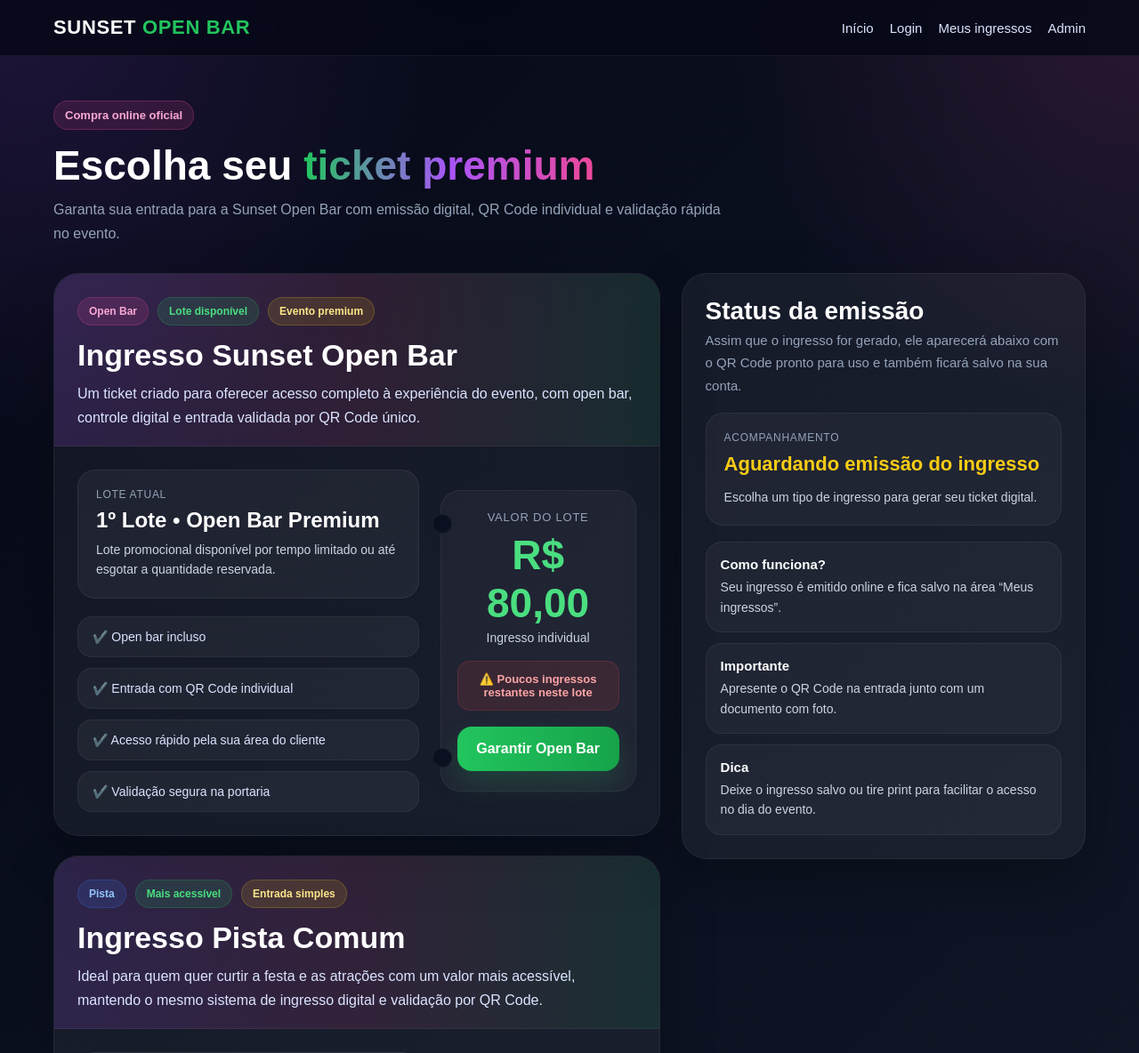
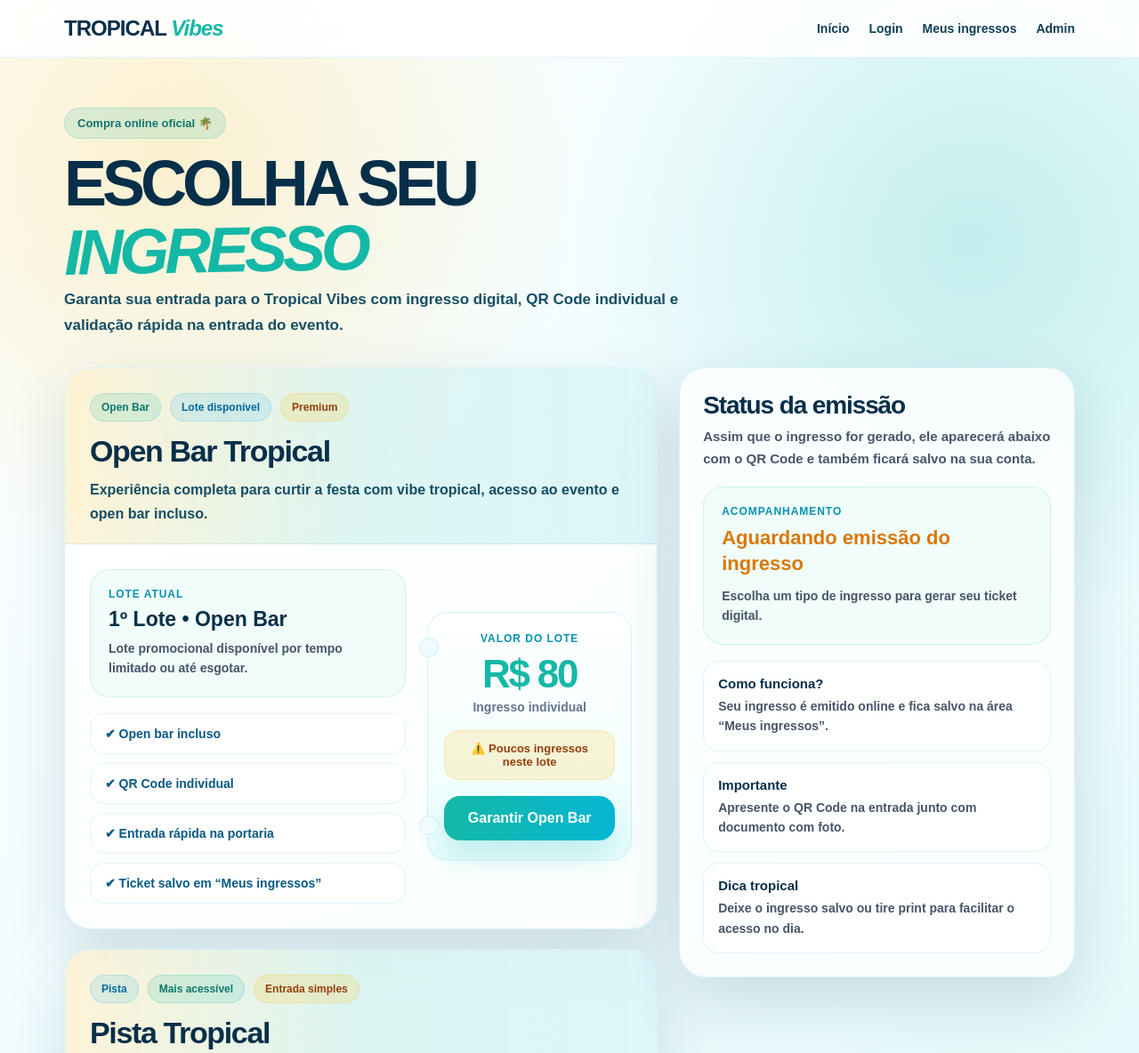
Before and after one commit to VitinhoToxic/evento-ingressos, a website: page public/ingressos.html in a window 1280 px wide. Shown: the top 1184 px of the page at 89% size. Drawn offline with Linux system fonts and the light colour scheme; sample sign-in values are in the browser's storage.

Commit message:
atualiza ingressos estilo tropical

```diff
--- a/public/ingressos.html
+++ b/public/ingressos.html
@@ -2,10 +2,12 @@
 <html lang="pt-BR">
 <head>
   <link rel="icon" href="/favicon.png">
-<link rel="apple-touch-icon" href="/favicon.png">
+  <link rel="apple-touch-icon" href="/favicon.png">
   <meta charset="UTF-8" />
   <meta name="viewport" content="width=device-width, initial-scale=1.0" />
-  <title>Ingressos - Sunset Open Bar</title>
+
+  <title>Ingressos - Tropical Vibes</title>
+
   <style>
     * {
       box-sizing: border-box;
@@ -15,13 +17,12 @@
     }
 
     body {
+      min-height: 100vh;
       background:
-        radial-gradient(circle at top left, rgba(168, 85, 247, 0.16), transparent 24%),
-        radial-gradient(circle at top right, rgba(236, 72, 153, 0.14), transparent 22%),
-        radial-gradient(circle at bottom left, rgba(34, 197, 94, 0.10), transparent 25%),
-        linear-gradient(135deg, #050816, #0b1020 45%, #111827);
-      color: white;
-      min-height: 100vh;
+        radial-gradient(circle at 15% 10%, rgba(251, 191, 36, 0.22), transparent 24%),
+        radial-gradient(circle at 85% 15%, rgba(20, 184, 166, 0.20), transparent 24%),
+        linear-gradient(135deg, #ffffff 0%, #effcff 45%, #dff8f7 100%);
+      color: #082f49;
       overflow-x: hidden;
     }
 
@@ -34,89 +35,93 @@
       width: 100%;
       position: sticky;
       top: 0;
-      z-index: 1000;
-      background: rgba(5, 8, 22, 0.82);
-      backdrop-filter: blur(12px);
-      border-bottom: 1px solid rgba(255,255,255,0.06);
+      z-index: 999;
+      background: rgba(255, 255, 255, 0.88);
+      backdrop-filter: blur(14px);
+      border-bottom: 1px solid rgba(14, 165, 233, 0.12);
     }
 
     .nav-content {
-      max-width: 1200px;
+      max-width: 1180px;
       margin: 0 auto;
-      padding: 18px 20px;
+      padding: 18px 22px;
       display: flex;
       justify-content: space-between;
       align-items: center;
-      gap: 16px;
+      gap: 18px;
       flex-wrap: wrap;
     }
 
     .logo {
-      font-size: 22px;
-      font-weight: bold;
-      letter-spacing: 0.03em;
+      font-size: 24px;
+      font-weight: 900;
+      letter-spacing: -0.04em;
+      color: #082f49;
     }
 
     .logo span {
-      color: #22c55e;
+      color: #14b8a6;
+      font-style: italic;
     }
 
     .nav-links {
       display: flex;
-      gap: 18px;
+      align-items: center;
+      gap: 22px;
       flex-wrap: wrap;
-      align-items: center;
-    }
-
-    .nav-links a {
-      color: #dbe4ff;
-      font-size: 15px;
-      transition: 0.2s;
+      font-weight: 700;
+      font-size: 14px;
+      color: #0f3f55;
     }
 
     .nav-links a:hover {
-      color: #22c55e;
+      color: #14b8a6;
     }
 
     .page {
-      max-width: 1200px;
+      max-width: 1180px;
       margin: 0 auto;
-      padding: 50px 20px 80px;
+      padding: 56px 22px 80px;
     }
 
     .hero {
-      margin-bottom: 30px;
+      margin-bottom: 32px;
     }
 
     .badge {
       display: inline-block;
-      background: rgba(236, 72, 153, 0.14);
-      color: #f9a8d4;
-      border: 1px solid rgba(236, 72, 153, 0.25);
-      padding: 8px 12px;
+      background: rgba(20, 184, 166, 0.14);
+      color: #0f766e;
+      border: 1px solid rgba(20, 184, 166, 0.18);
+      padding: 9px 14px;
       border-radius: 999px;
       font-size: 13px;
-      font-weight: bold;
+      font-weight: 900;
       margin-bottom: 16px;
     }
 
     .hero h1 {
-      font-size: 46px;
-      margin-bottom: 12px;
-      line-height: 1.05;
+      font-size: clamp(42px, 6vw, 72px);
+      line-height: 0.95;
+      letter-spacing: -0.07em;
+      text-transform: uppercase;
+      margin-bottom: 14px;
+      color: #082f49;
     }
 
     .hero h1 span {
-      background: linear-gradient(90deg, #22c55e, #a855f7, #ec4899);
-      -webkit-background-clip: text;
-      -webkit-text-fill-color: transparent;
+      display: block;
+      color: #14b8a6;
+      font-style: italic;
+      transform: rotate(-1deg);
     }
 
     .hero p {
-      color: #94a3b8;
+      color: #164e63;
       line-height: 1.7;
       max-width: 760px;
-      font-size: 16px;
+      font-size: 17px;
+      font-weight: 600;
     }
 
     .layout {
@@ -133,22 +138,19 @@
 
     .ticket-card,
     .status-card {
-      background: rgba(255,255,255,0.05);
-      border: 1px solid rgba(255,255,255,0.06);
-      border-radius: 28px;
-      box-shadow: 0 24px 60px rgba(0,0,0,0.25);
+      background: rgba(255, 255, 255, 0.82);
+      border: 1px solid rgba(14, 165, 233, 0.14);
+      border-radius: 30px;
+      box-shadow: 0 28px 70px rgba(8, 47, 73, 0.14);
       overflow: hidden;
-    }
-
-    .ticket-card {
-      position: relative;
+      backdrop-filter: blur(12px);
     }
 
     .ticket-top {
-      padding: 26px 26px 18px;
+      padding: 28px 28px 20px;
       background:
-        linear-gradient(90deg, rgba(168,85,247,0.16), rgba(236,72,153,0.12), rgba(34,197,94,0.10));
-      border-bottom: 1px solid rgba(255,255,255,0.06);
+        linear-gradient(90deg, rgba(251, 191, 36, 0.18), rgba(20, 184, 166, 0.14), rgba(6, 182, 212, 0.12));
+      border-bottom: 1px solid rgba(14, 165, 233, 0.12);
     }
 
     .ticket-tags {
@@ -158,57 +160,51 @@
       margin-bottom: 14px;
     }
 
-    .tag-green,
-    .tag-pink,
-    .tag-gold,
-    .tag-blue {
+    .tag {
       display: inline-block;
       padding: 8px 12px;
       border-radius: 999px;
       font-size: 12px;
-      font-weight: bold;
+      font-weight: 900;
       border: 1px solid transparent;
     }
 
-    .tag-green {
-      background: rgba(34, 197, 94, 0.14);
-      color: #4ade80;
-      border-color: rgba(34,197,94,0.22);
+    .tag-teal {
+      background: rgba(20, 184, 166, 0.14);
+      color: #0f766e;
+      border-color: rgba(20, 184, 166, 0.18);
     }
 
-    .tag-pink {
-      background: rgba(236, 72, 153, 0.14);
-      color: #f9a8d4;
-      border-color: rgba(236,72,153,0.22);
+    .tag-sky {
+      background: rgba(14, 165, 233, 0.12);
+      color: #0369a1;
+      border-color: rgba(14, 165, 233, 0.16);
     }
 
     .tag-gold {
-      background: rgba(250, 204, 21, 0.12);
-      color: #fde68a;
-      border-color: rgba(250,204,21,0.2);
-    }
-
-    .tag-blue {
-      background: rgba(59, 130, 246, 0.14);
-      color: #93c5fd;
-      border-color: rgba(59,130,246,0.22);
+      background: rgba(251, 191, 36, 0.18);
+      color: #92400e;
+      border-color: rgba(251, 191, 36, 0.24);
     }
 
     .ticket-title {
       font-size: 34px;
+      color: #082f49;
       margin-bottom: 10px;
+      letter-spacing: -0.04em;
     }
 
     .ticket-desc {
-      color: #dbe4ff;
+      color: #164e63;
       line-height: 1.7;
       max-width: 680px;
+      font-weight: 600;
     }
 
     .ticket-body {
-      padding: 26px;
+      padding: 28px;
       display: grid;
-      grid-template-columns: 1fr 220px;
+      grid-template-columns: 1fr 230px;
       gap: 24px;
       align-items: center;
     }
@@ -216,58 +212,63 @@
     .ticket-left {
       display: flex;
       flex-direction: column;
-      gap: 20px;
+      gap: 18px;
     }
 
     .lote-box {
-      background: rgba(255,255,255,0.05);
-      border: 1px solid rgba(255,255,255,0.06);
-      border-radius: 20px;
+      background: #f0fdfa;
+      border: 1px solid rgba(20, 184, 166, 0.16);
+      border-radius: 22px;
       padding: 20px;
     }
 
     .lote-box small {
       display: block;
-      color: #94a3b8;
+      color: #0891b2;
       font-size: 12px;
       margin-bottom: 8px;
       text-transform: uppercase;
-      letter-spacing: 0.06em;
+      letter-spacing: 0.08em;
+      font-weight: 900;
     }
 
     .lote-box strong {
       display: block;
-      font-size: 24px;
+      font-size: 23px;
       margin-bottom: 8px;
+      color: #082f49;
     }
 
     .lote-box p {
-      color: #cbd5e1;
+      color: #475569;
       line-height: 1.6;
       font-size: 14px;
+      font-weight: 600;
     }
 
     .benefits {
       display: grid;
-      gap: 12px;
+      gap: 10px;
     }
 
     .benefit {
-      background: rgba(255,255,255,0.05);
-      border: 1px solid rgba(255,255,255,0.05);
+      background: rgba(255,255,255,0.76);
+      border: 1px solid rgba(14, 165, 233, 0.12);
       border-radius: 16px;
       padding: 14px 16px;
-      color: #dbe4ff;
+      color: #075985;
       font-size: 14px;
+      font-weight: 800;
     }
 
     .ticket-right {
       text-align: center;
-      background: rgba(255,255,255,0.04);
-      border: 1px solid rgba(255,255,255,0.06);
-      border-radius: 22px;
+      background: linear-gradient(180deg, #ffffff, #ecfeff);
+      border: 1px solid rgba(14, 165, 233, 0.14);
+      border-radius: 24px;
       padding: 22px 18px;
       position: relative;
+      box-shadow: inset 0 1px 0 rgba(255,255,255,0.8);
     }
 
     .ticket-right::before,
@@ -278,62 +279,65 @@
       width: 20px;
       height: 20px;
       border-radius: 50%;
-      background: #0b1020;
-      border: 1px solid rgba(255,255,255,0.05);
+      background: #effcff;
+      border: 1px solid rgba(14, 165, 233, 0.14);
     }
 
     .ticket-right::before {
-      top: 26px;
+      top: 28px;
     }
 
     .ticket-right::after {
-      bottom: 26px;
+      bottom: 28px;
     }
 
     .price-label {
-      color: #94a3b8;
-      font-size: 13px;
+      color: #0891b2;
+      font-size: 12px;
       text-transform: uppercase;
-      letter-spacing: 0.06em;
+      letter-spacing: 0.08em;
       margin-bottom: 8px;
+      font-weight: 900;
     }
 
     .price {
-      font-size: 46px;
-      font-weight: bold;
-      color: #4ade80;
+      font-size: 44px;
+      font-weight: 900;
+      color: #14b8a6;
       margin-bottom: 4px;
+      letter-spacing: -0.05em;
     }
 
     .price-sub {
-      color: #cbd5e1;
+      color: #64748b;
       margin-bottom: 18px;
       font-size: 14px;
+      font-weight: 700;
     }
 
     .stock-alert {
-      background: rgba(239, 68, 68, 0.12);
-      color: #fca5a5;
-      border: 1px solid rgba(239,68,68,0.18);
-      border-radius: 14px;
+      background: rgba(251, 191, 36, 0.18);
+      color: #92400e;
+      border: 1px solid rgba(251, 191, 36, 0.25);
+      border-radius: 16px;
       padding: 12px 14px;
       font-size: 13px;
-      font-weight: bold;
+      font-weight: 900;
       margin-bottom: 18px;
     }
 
     .buy-btn {
       width: 100%;
       border: none;
-      border-radius: 16px;
+      border-radius: 18px;
       padding: 16px;
-      background: linear-gradient(90deg, #22c55e, #16a34a);
+      background: linear-gradient(90deg, #14b8a6, #06b6d4);
       color: white;
       font-size: 16px;
-      font-weight: bold;
+      font-weight: 900;
       cursor: pointer;
       transition: 0.2s;
-      box-shadow: 0 14px 30px rgba(34, 197, 94, 0.18);
+      box-shadow: 0 18px 36px rgba(20, 184, 166, 0.24);
     }
 
     .buy-btn:hover {
@@ -342,76 +346,83 @@
 
     .status-card {
       padding: 26px;
+      position: sticky;
+      top: 100px;
       display: flex;
       flex-direction: column;
       gap: 18px;
-      position: sticky;
-      top: 100px;
     }
 
     .status-card h2 {
       font-size: 28px;
-      margin-bottom: 4px;
+      color: #082f49;
+      margin-bottom: 6px;
+      letter-spacing: -0.04em;
     }
 
     .status-card p {
-      color: #94a3b8;
+      color: #475569;
       line-height: 1.7;
       font-size: 15px;
+      font-weight: 600;
     }
 
     .status-box {
-      background: rgba(255,255,255,0.04);
-      border: 1px solid rgba(255,255,255,0.06);
-      border-radius: 20px;
+      background: #f0fdfa;
+      border: 1px solid rgba(20, 184, 166, 0.16);
+      border-radius: 22px;
       padding: 20px;
     }
 
     .status-label {
-      color: #94a3b8;
+      color: #0891b2;
       font-size: 12px;
       text-transform: uppercase;
-      letter-spacing: 0.06em;
+      letter-spacing: 0.08em;
       margin-bottom: 8px;
+      font-weight: 900;
     }
 
     .status-message {
       font-size: 22px;
-      font-weight: bold;
-      color: #facc15;
-      line-height: 1.4;
+      font-weight: 900;
+      color: #d97706;
+      line-height: 1.35;
     }
 
     .status-detail {
       margin-top: 10px;
-      color: #cbd5e1;
+      color: #475569;
       line-height: 1.6;
       font-size: 14px;
+      font-weight: 600;
     }
 
     .qr-wrap {
       display: none;
-      background: rgba(255,255,255,0.04);
-      border: 1px solid rgba(255,255,255,0.06);
-      border-radius: 22px;
+      background: #ffffff;
+      border: 1px solid rgba(14, 165, 233, 0.14);
+      border-radius: 24px;
       padding: 22px;
       text-align: center;
     }
 
     .qr-wrap img {
       width: 100%;
-      max-width: 280px;
+      max-width: 260px;
       background: white;
       padding: 12px;
       border-radius: 18px;
       margin-bottom: 14px;
+      border: 1px solid rgba(14, 165, 233, 0.10);
     }
 
     .qr-code {
-      color: #e2e8f0;
+      color: #075985;
       font-size: 14px;
       word-break: break-word;
       line-height: 1.6;
+      font-weight: 700;
     }
 
     .side-info {
@@ -420,8 +431,8 @@
     }
 
     .side-info-card {
-      background: rgba(255,255,255,0.04);
-      border: 1px solid rgba(255,255,255,0.06);
+      background: rgba(255,255,255,0.72);
+      border: 1px solid rgba(14, 165, 233, 0.12);
       border-radius: 18px;
       padding: 16px;
     }
@@ -430,12 +441,14 @@
       display: block;
       margin-bottom: 6px;
       font-size: 15px;
+      color: #082f49;
     }
 
     .side-info-card span {
-      color: #cbd5e1;
+      color: #475569;
       line-height: 1.6;
       font-size: 14px;
+      font-weight: 600;
     }
 
     @media (max-width: 980px) {
@@ -452,11 +465,19 @@
       }
 
       .hero h1 {
-        font-size: 36px;
+        font-size: 44px;
       }
     }
 
     @media (max-width: 640px) {
+      .nav-content {
+        justify-content: center;
+      }
+
+      .nav-links {
+        justify-content: center;
+      }
+
       .ticket-title {
         font-size: 28px;
       }
@@ -467,10 +488,12 @@
     }
   </style>
 </head>
+
 <body>
   <header class="navbar">
     <div class="nav-content">
-      <div class="logo">SUNSET <span>OPEN BAR</span></div>
+      <a href="/index.html" class="logo">TROPICAL <span>Vibes</span></a>
+
       <nav class="nav-links">
         <a href="/index.html">Início</a>
         <a href="/login.html">Login</a>
@@ -482,28 +505,29 @@
 
   <main class="page">
     <section class="hero">
-      <div class="badge">Compra online oficial</div>
-      <h1>Escolha seu <span>ticket premium</span></h1>
+      <div class="badge">Compra online oficial 🌴</div>
+      <h1>Escolha seu <span>ingresso</span></h1>
       <p>
-        Garanta sua entrada para a Sunset Open Bar com emissão digital,
-        QR Code individual e validação rápida no evento.
+        Garanta sua entrada para o Tropical Vibes com ingresso digital,
+        QR Code individual e validação rápida na entrada do evento.
       </p>
     </section>
 
     <section class="layout">
       <div class="tickets-list">
+
         <article class="ticket-card">
           <div class="ticket-top">
             <div class="ticket-tags">
-              <span class="tag-pink">Open Bar</span>
-              <span class="tag-green">Lote disponível</span>
-              <span class="tag-gold">Evento premium</span>
+              <span class="tag tag-teal">Open Bar</span>
+              <span class="tag tag-sky">Lote disponível</span>
+              <span class="tag tag-gold">Premium</span>
             </div>
 
-            <h2 class="ticket-title">Ingresso Sunset Open Bar</h2>
+            <h2 class="ticket-title">Open Bar Tropical</h2>
             <p class="ticket-desc">
-              Um ticket criado para oferecer acesso completo à experiência do evento,
-              com open bar, controle digital e entrada validada por QR Code único.
+              Experiência completa para curtir a festa com vibe tropical,
+              acesso ao evento e open bar incluso.
             </p>
           </div>
 
@@ -511,28 +535,30 @@
             <div class="ticket-left">
               <div class="lote-box">
                 <small>Lote atual</small>
-                <strong>1º Lote • Open Bar Premium</strong>
+                <strong>1º Lote • Open Bar</strong>
                 <p>
-                  Lote promocional disponível por tempo limitado ou até esgotar a quantidade reservada.
+                  Lote promocional disponível por tempo limitado ou até esgotar.
                 </p>
               </div>
 
               <div class="benefits">
-                <div class="benefit">✔️ Open bar incluso</div>
-                <div class="benefit">✔️ Entrada com QR Code individual</div>
-                <div class="benefit">✔️ Acesso rápido pela sua área do cliente</div>
-                <div class="benefit">✔️ Validação segura na portaria</div>
+                <div class="benefit">✔ Open bar incluso</div>
+                <div class="benefit">✔ QR Code individual</div>
+                <div class="benefit">✔ Entrada rápida na portaria</div>
+                <div class="benefit">✔ Ticket salvo em “Meus ingressos”</div>
               </div>
             </div>
 
             <div class="ticket-right">
               <div class="price-label">Valor do lote</div>
-              <div class="price">R$ 80,00</div>
+              <div class="price">R$ 80</div>
               <div class="price-sub">Ingresso individual</div>
 
-              <div class="stock-alert">⚠️ Poucos ingressos restantes neste lote</div>
+              <div class="stock-alert">⚠️ Poucos ingressos neste lote</div>
 
-              <button class="buy-btn" onclick="comprar('openbar')">Garantir Open Bar</button>
+              <button class="buy-btn" onclick="comprar('openbar')">
+                Garantir Open Bar
+              </button>
             </div>
           </div>
         </article>
@@ -540,15 +566,15 @@
         <article class="ticket-card">
           <div class="ticket-top">
             <div class="ticket-tags">
-              <span class="tag-blue">Pista</span>
-              <span class="tag-green">Mais acessível</span>
-              <span class="tag-gold">Entrada simples</span>
+              <span class="tag tag-sky">Pista</span>
+              <span class="tag tag-teal">Mais acessível</span>
+              <span class="tag tag-gold">Entrada simples</span>
             </div>
 
-            <h2 class="ticket-title">Ingresso Pista Comum</h2>
+            <h2 class="ticket-title">Pista Tropical</h2>
             <p class="ticket-desc">
-              Ideal para quem quer curtir a festa e as atrações com um valor mais acessível,
-              mantendo o mesmo sistema de ingresso digital e validação por QR Code.
+              Perfeito para quem quer curtir o evento, a música, a praia
+              e toda a energia tropical por um valor mais acessível.
             </p>
           </div>
 
@@ -556,31 +582,34 @@
             <div class="ticket-left">
               <div class="lote-box">
                 <small>Lote atual</small>
-                <strong>1º Lote • Pista Comum</strong>
+                <strong>1º Lote • Pista</strong>
                 <p>
-                  Entrada padrão no evento, sem open bar, com acesso à pista e às atrações da noite.
+                  Entrada padrão no evento, sem open bar, com acesso à pista e às atrações.
                 </p>
               </div>
 
               <div class="benefits">
-                <div class="benefit">✔️ Entrada no evento</div>
-                <div class="benefit">✔️ Acesso às atrações da noite</div>
-                <div class="benefit">✔️ QR Code individual</div>
-                <div class="benefit">✔️ Ticket salvo online em “Meus ingressos”</div>
+                <div class="benefit">✔ Entrada no evento</div>
+                <div class="benefit">✔ Acesso às atrações</div>
+                <div class="benefit">✔ QR Code individual</div>
+                <div class="benefit">✔ Ticket salvo online</div>
               </div>
             </div>
 
             <div class="ticket-right">
               <div class="price-label">Valor do lote</div>
-              <div class="price">R$ 40,00</div>
+              <div class="price">R$ 40</div>
               <div class="price-sub">Ingresso individual</div>
 
-              <div class="stock-alert">🔥 Últimos ingressos promocionais desta faixa</div>
+              <div class="stock-alert">🔥 Últimos ingressos promocionais</div>
 
-              <button class="buy-btn" onclick="comprar('pista')">Garantir Pista</button>
+              <button class="buy-btn" onclick="comprar('pista')">
+                Garantir Pista
+              </button>
             </div>
           </div>
         </article>
+
       </div>
 
       <aside class="status-card">
@@ -588,13 +617,15 @@
           <h2>Status da emissão</h2>
           <p>
             Assim que o ingresso for gerado, ele aparecerá abaixo com o QR Code
-            pronto para uso e também ficará salvo na sua conta.
+            e também ficará salvo na sua conta.
           </p>
         </div>
 
         <div class="status-box">
           <div class="status-label">Acompanhamento</div>
-          <div class="status-message" id="statusMessage">Aguardando emissão do ingresso</div>
+          <div class="status-message" id="statusMessage">
+            Aguardando emissão do ingresso
+          </div>
           <div class="status-detail" id="statusDetail">
             Escolha um tipo de ingresso para gerar seu ticket digital.
           </div>
@@ -613,12 +644,12 @@
 
           <div class="side-info-card">
             <strong>Importante</strong>
-            <span>Apresente o QR Code na entrada junto com um documento com foto.</span>
+            <span>Apresente o QR Code na entrada junto com documento com foto.</span>
           </div>
 
           <div class="side-info-card">
-            <strong>Dica</strong>
-            <span>Deixe o ingresso salvo ou tire print para facilitar o acesso no dia do evento.</span>
+            <strong>Dica tropical</strong>
+            <span>Deixe o ingresso salvo ou tire print para facilitar o acesso no dia.</span>
           </div>
         </div>
       </aside>
@@ -641,7 +672,7 @@
       const qrCodeText = document.getElementById('qrCodeText');
 
       statusMessage.textContent = 'Gerando ingresso...';
-      statusMessage.style.color = '#facc15';
+      statusMessage.style.color = '#d97706';
       statusDetail.textContent = 'Estamos preparando seu ticket digital.';
       qrWrap.style.display = 'none';
 
@@ -659,13 +690,13 @@
 
         if (!res.ok) {
           statusMessage.textContent = data.error || 'Erro ao gerar ingresso';
-          statusMessage.style.color = '#f87171';
+          statusMessage.style.color = '#dc2626';
           statusDetail.textContent = 'Tente novamente em alguns instantes.';
           return;
         }
 
         statusMessage.textContent = `${data.message || 'Ingresso gerado com sucesso'} (${data.tipo})`;
-        statusMessage.style.color = '#4ade80';
+        statusMessage.style.color = '#0f766e';
         statusDetail.textContent = `Seu ingresso ${data.tipo || ''} já está pronto e salvo na sua conta.`;
 
         if (data.qr) {
@@ -678,7 +709,7 @@
           : 'QR Code do ingresso gerado com sucesso.';
       } catch (error) {
         statusMessage.textContent = 'Erro de conexão';
-        statusMessage.style.color = '#f87171';
+        statusMessage.style.color = '#dc2626';
         statusDetail.textContent = 'Não foi possível concluir a emissão agora.';
       }
     }
```
Also changed, not shown: public/index.html (+1 -1 lines).
